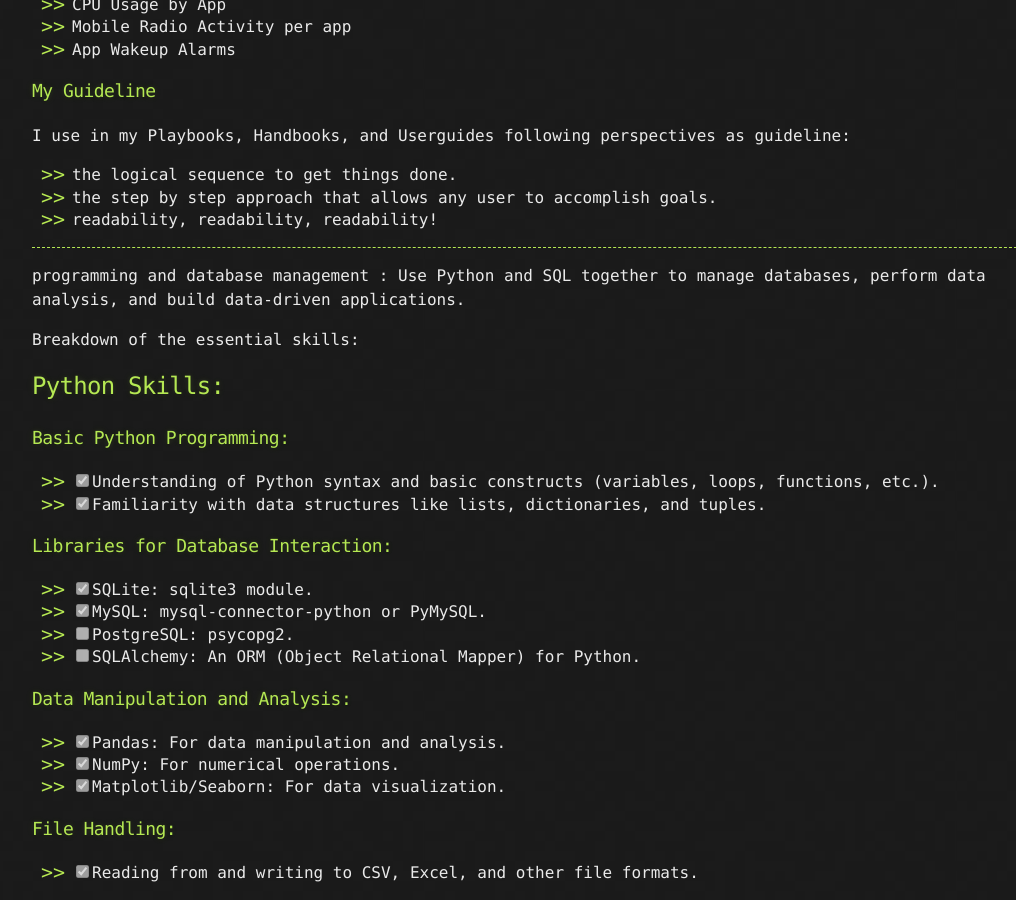
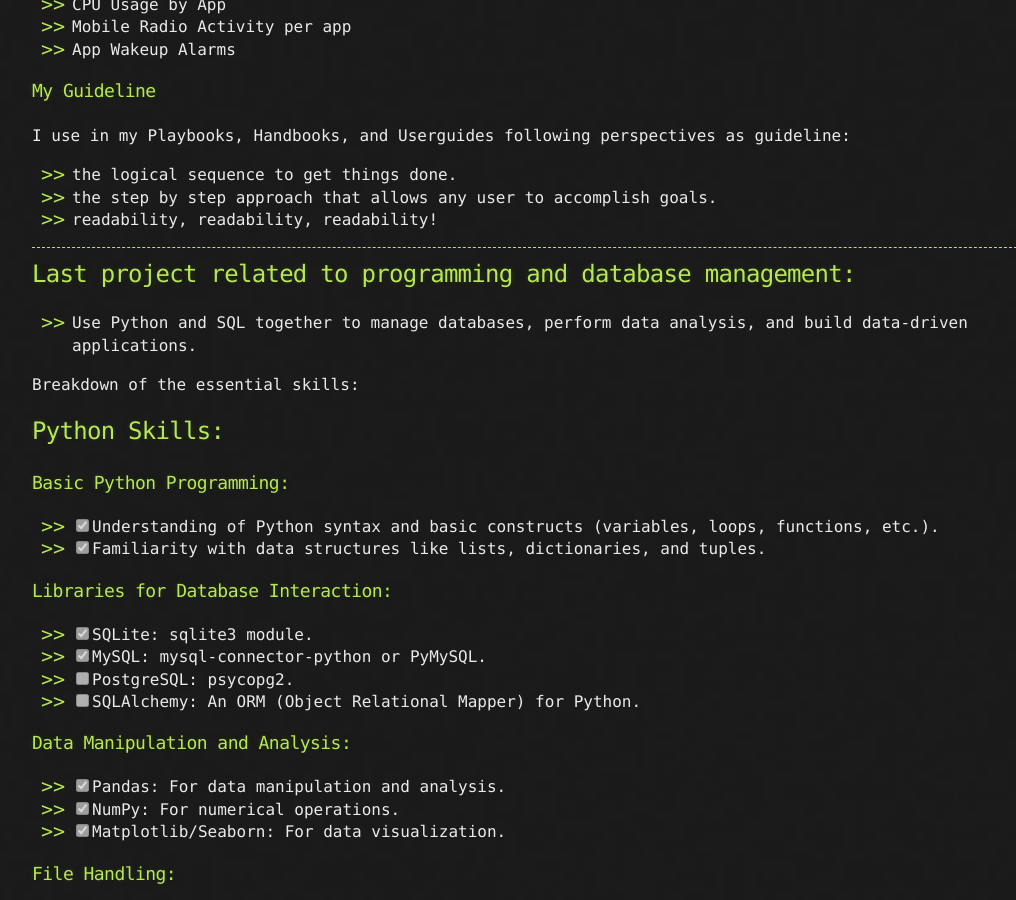
Before and after one commit to sciustechnologia/sciustechnologia.github.io, a Jekyll site: the page built from index.md, in a window 1280 px wide and 900 px high, scrolled down 2802 px. Shown: the whole window, without its empty margins (108-1124 px from the left). Built offline with Jekyll 4.4.1, drawn with Linux system fonts in a browser that asks for light colours.

Commit message:
Update index.md

```diff
--- a/index.md
+++ b/index.md
@@ -111,7 +111,8 @@ I use in my Playbooks, Handbooks, and Userguides following perspectives as guide
 
 ***
 
-programming and database management : Use Python and SQL together to manage databases, perform data analysis, and build data-driven applications.
+## Last project related to programming and database management:
+- Use Python and SQL together to manage databases, perform data analysis, and build data-driven applications.
 
 Breakdown of the essential skills:
 
```
